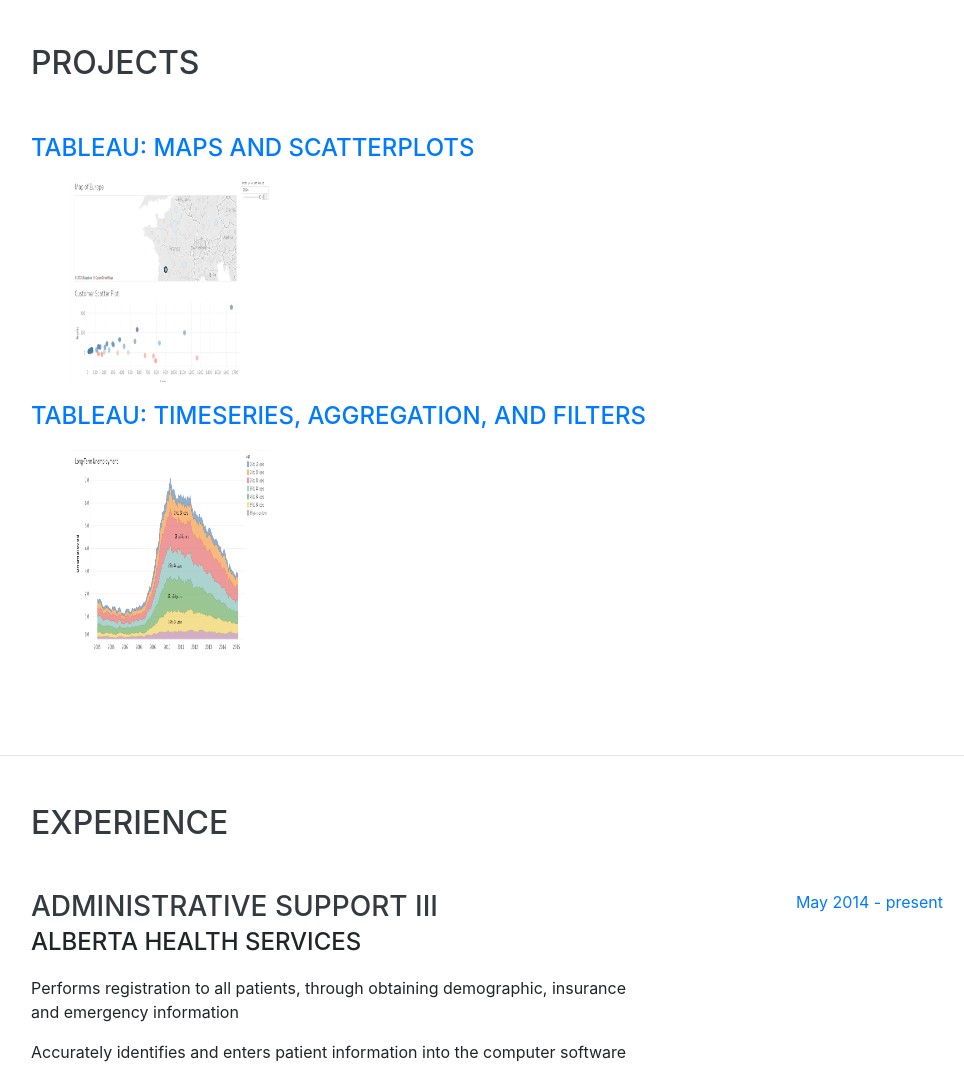
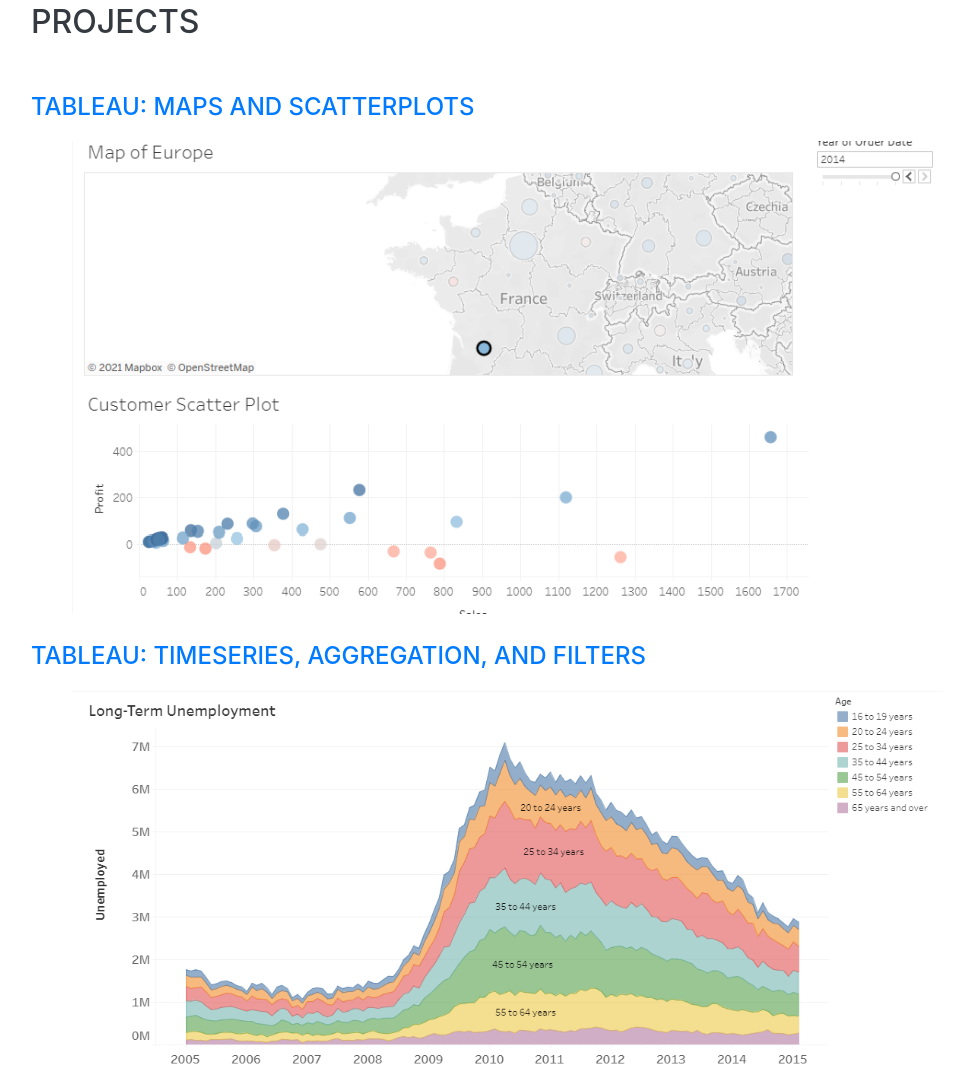
Before and after one commit to Jjimenez23/PortfolioJimenez, a website with bundled scripts: page index.html in a window 1280 px wide. Shown: the part 846-1922 px from the top of the page, without its empty margins (289-1253 px from the left). Built offline with nearby package versions, Linux system fonts and the light colour scheme; a web font is replaced by a local one.

Commit message:
Update index.html

```diff
--- a/index.html
+++ b/index.html
@@ -101,13 +101,15 @@
 
 				<div class="subheading mb-3"><a href="https://public.tableau.com/profile/joann.jimenez#!/vizhome/CountryProfitMargin/Dashboard1">Tableau: Maps and Scatterplots</a></div>
 				<ul>
-					<img src="img/MapOfEurope.png" alt="Map of Europe" width="200" height="200">
+					<img class="img-fluid img-profile mx-300 mb-2"  src="img/MapOfEurope.png" alt="Map of Europe" >
+					<!--<img src="img/MapOfEurope.png" alt="Map of Europe" width="200" height="200">-->
 				</ul>
 
 				<div class="subheading mb-3"><a href="https://public.tableau.com/profile/joann.jimenez#!/vizhome/Long-TermUnemployment_16119413423290/Sheet1">
           Tableau: Timeseries, Aggregation, and Filters</a></div>
 				<ul>
-					<img src="img/TermUnemployment.png" alt="Long-Term Unemployment" width="200" height="200">
+					<img class="img-fluid img-profile mx-300 mb-2" src="img/TermUnemployment.png" alt="Long-Term Unemployment">
+					<!---<img src="img/TermUnemployment.png" alt="Long-Term Unemployment" width="200" height="200">-->
 				</ul>
 
 
```
